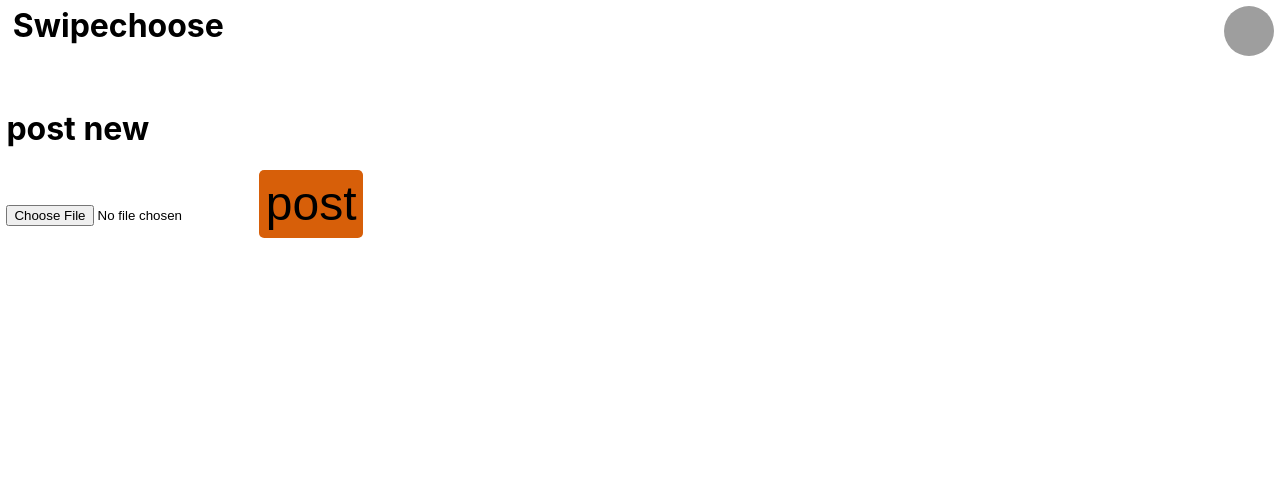
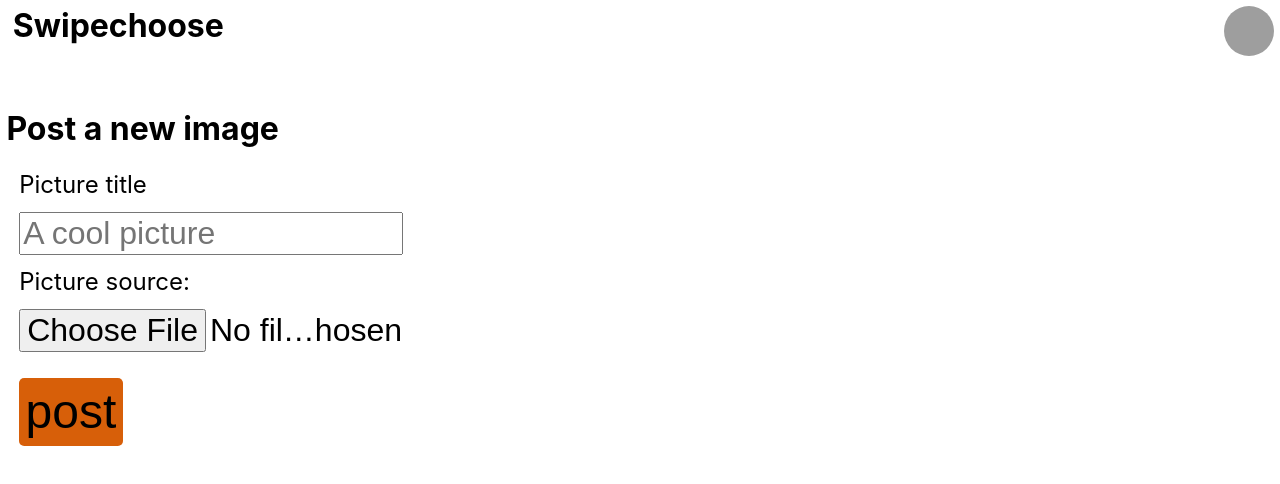
Before and after one commit to divear/swipechoose-site, a Next.js app: page /novy in a window 1280 px wide. Shown: the top 484 px of the page. Built offline with nearby package versions, Linux system fonts and the light colour scheme; grey boxes are pictures that could not be loaded.

Commit message:
submit button

```diff
--- a/pages/index.tsx
+++ b/pages/index.tsx
@@ -39,7 +39,10 @@ export default function Home() {
 			<div className="content">
 				<Nav />
 				<Meta title="Swipechoose" />
-				<button onClick={() => (window.location.href = "/novy")}>
+				<button
+					className="new"
+					onClick={() => (window.location.href = "/novy")}
+				>
 					Post new
 				</button>
 				<div className="pics">
--- a/pages/novy.tsx
+++ b/pages/novy.tsx
@@ -7,9 +7,15 @@ function Novy() {
 		<div className="content">
 			<Nav />
 			<Meta title="Swipechoose" />
-			<h1>post new </h1>
-			<input type="file" />
-			<button>post</button>
+			<h1>Post a new image</h1>
+			<form className="newImgForm" action="">
+				<label htmlFor="title">Picture title</label>
+				<input type="text" id="title" placeholder="A cool picture" />
+
+				<label htmlFor="pic">Picture source:</label>
+				<input id="pic" type="file" />
+				<button type="submit">post</button>
+			</form>
 		</div>
 	);
 }
--- a/styles/globals.css
+++ b/styles/globals.css
@@ -129,3 +129,18 @@ button:hover {
 .pics > * {
 	background-color: white;
 }
+.new {
+	margin: -2vw 0 0 5vw;
+}
+.newImgForm {
+	font-size: 1.5rem;
+	width: 30vw;
+}
+.newImgForm * {
+	margin: 1vw;
+}
+
+.newImgForm input {
+	width: 30vw;
+	font-size: 2rem;
+}
```
